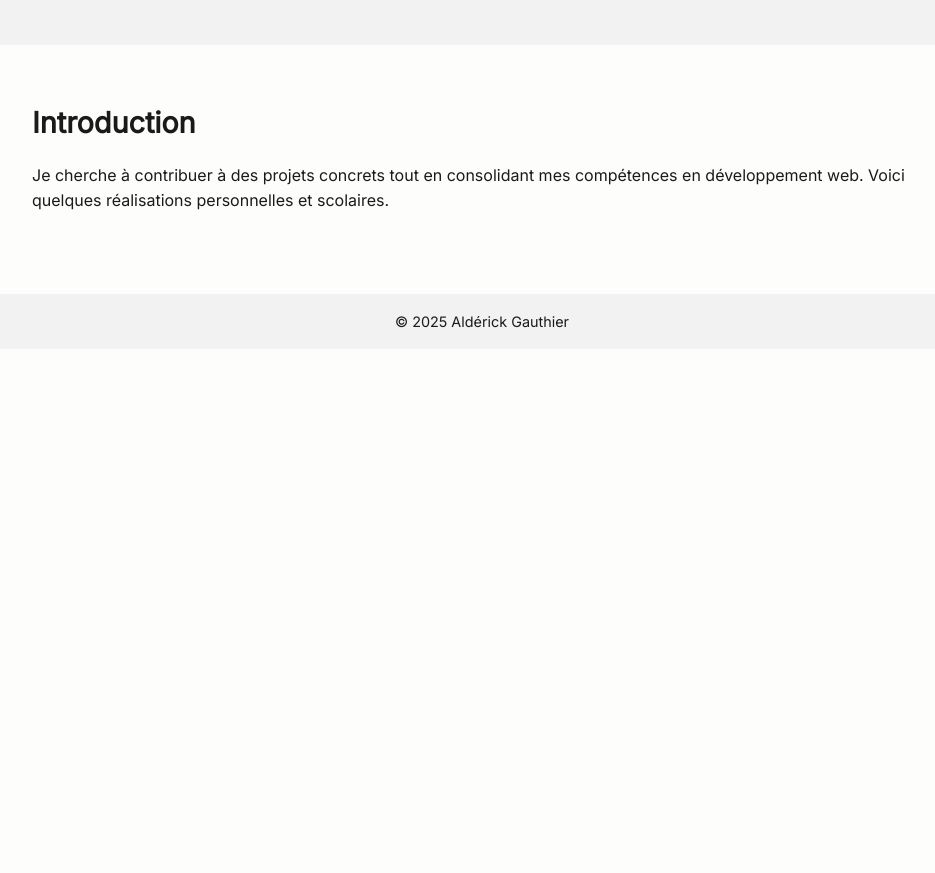
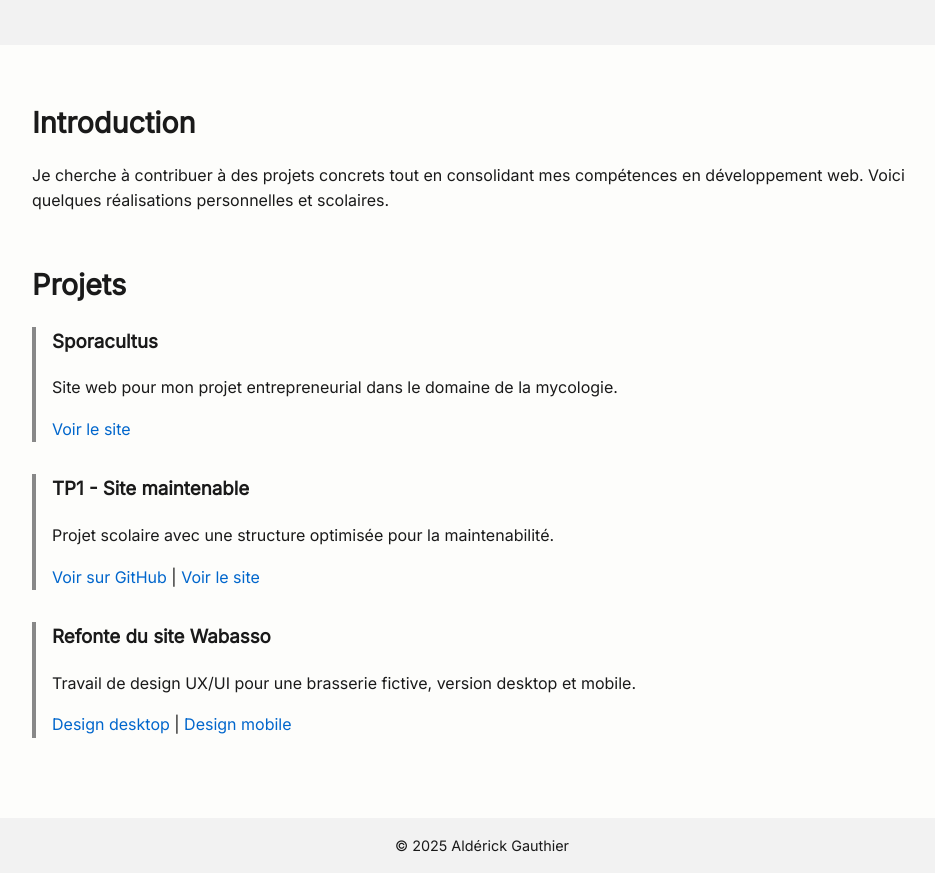
Before and after one commit to alderick44/portfolio, a plain HTML site: page index.html in a window 1280 px wide. Shown: the part 141-1014 px from the top of the page, without its empty margins (158-1093 px from the left). Before the commit the page ends 800 px from the top, so only its background shows below. Drawn offline with Linux system fonts and the light colour scheme.

Commit message:
Ajout des réalisations

```diff
--- a/index.html
+++ b/index.html
@@ -17,6 +17,29 @@
                 <h2>Introduction</h2>
                 <p>Je cherche à contribuer à des projets concrets tout en consolidant mes compétences en développement web. Voici quelques réalisations personnelles et scolaires.</p>
             </section>
+            <section>
+                <h2>Projets</h2>
+
+                <div class="realisation">
+                    <h3>Sporacultus</h3>
+                    <p>Site web pour mon projet entrepreneurial dans le domaine de la mycologie.</p>
+                    <a href="https://www.sporacultus.ca" target="_blank">Voir le site</a>
+                </div>
+
+                <div class="realisation">
+                    <h3>TP1 - Site maintenable</h3>
+                    <p>Projet scolaire avec une structure optimisée pour la maintenabilité.</p>
+                    <a href="https://github.com/alderick44/gauthier-alderick-tp1-int-web-2" target="_blank">Voir sur GitHub</a> |
+                    <a href="https://www.sporacultus.ca/gauthier-alderick-tp1-int-web-2" target="_blank">Voir le site</a>
+                </div>
+
+                <div class="realisation">
+                    <h3>Refonte du site Wabasso</h3>
+                    <p>Travail de design UX/UI pour une brasserie fictive, version desktop et mobile.</p>
+                    <a href="https://www.figma.com/proto/CW3yjggdMOr8asZUIbNdLE/TP3---WABASSO---WF?node-id=2401-108" target="_blank">Design desktop</a> |
+                    <a href="https://www.figma.com/proto/CW3yjggdMOr8asZUIbNdLE/TP3---WABASSO---WF?node-id=2461-244" target="_blank">Design mobile</a>
+                </div>
+             </section>
 
         </main>
 
--- a/style/style.css
+++ b/style/style.css
@@ -32,3 +32,18 @@
       padding: 1rem;
       font-size: 0.9rem;
     }
+
+
+
+    .realisation {
+      border-left: 4px solid #888;
+      padding-left: 1rem;
+      margin-bottom: 2rem;
+    }
+    .realisation a {
+      color: #0066cc;
+      text-decoration: none;
+    }
+    .realisation a:hover {
+      text-decoration: underline;
+    }
```
